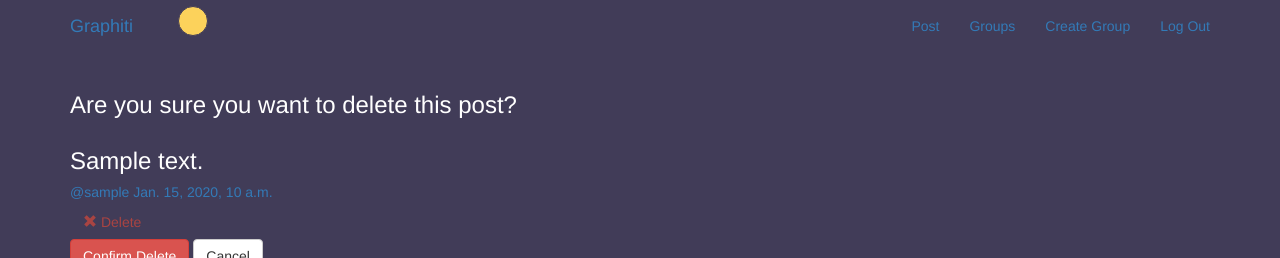
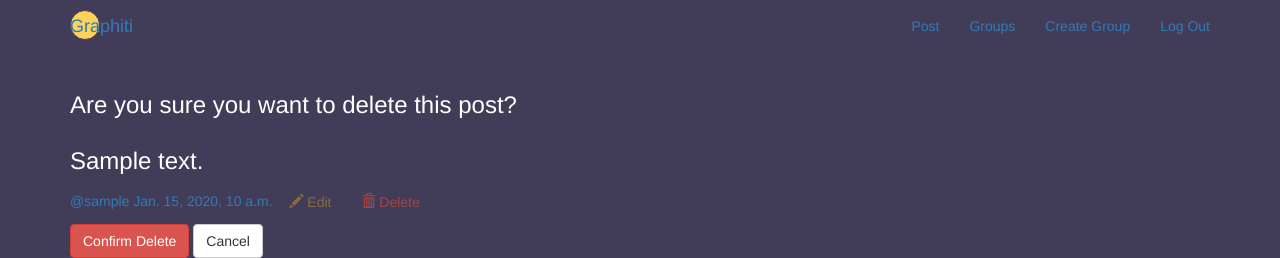
Before and after one commit to kmoh19/simplesocial, a Django app: page /posts/delete/1/ in a window 1280 px wide. Shown: the top 258 px of the page. Run offline with Django 3.2, Linux system fonts and the light colour scheme; a user stored in the database is signed in; tables that the repository leaves empty hold one stand-in row (values such as "Sample post"); some libraries are stand-ins or nearby versions.

Commit message:
graphiti branch
several errors corrected - post update sorted, posts template tag
implemented.

```diff
--- a/groups/admin.py
+++ b/groups/admin.py
@@ -4,7 +4,7 @@ from . import models
 
 
 
-class GroupMemberInline(admin.TabularInline):
+class GroupMemberInline(admin.TabularInline):# how to display in admin page
     model=models.GroupMember
 
 admin.site.register(models.Group)
--- a/posts/models.py
+++ b/posts/models.py
@@ -2,6 +2,7 @@ from django.db import models
 from django.core.urlresolvers import reverse
 from django.conf import settings
 import misaka
+
 
 from groups.models import Group
 
@@ -19,15 +20,17 @@ class Post(models.Model):
     message = models.TextField()
     message_html = models.TextField(editable=False)
     group =models.ForeignKey(Group,related_name='posts',null=True,blank=True)
+    custom_viz = models.TextField(blank=True)
+    #custom_viz_html= models.TextField(editable=False,blank=True)
 
     def __str__(self):
         return self.message
 
 
     def save(self,*args,**kwargs):
-        self.message_html =misaka.html(self.message)
-
-        super().save(*args,**kwargs)
+        #self.custom_viz_html = self.custom_viz
+        self.message_html = misaka.html(self.message,extensions=('tables','fence-code',))
+        super(Post,self).save(*args,**kwargs)
 
     def get_absolute_url(self):
         return reverse('posts:single',kwargs={'username':self.user.username,'pk':self.pk})
--- a/posts/templates/posts/_post.html
+++ b/posts/templates/posts/_post.html
@@ -15,14 +15,20 @@
 				<a href="{% url 'posts:single' username=post.user.username pk=post.pk %}">{{post.created_at}}</a>
 
 			</time>
-		</h5>
-
-		<div class='media-footer'>
 
 			{% if user.is_authenticated and post.user == user %}
-			<a href="{% url 'posts:delete' pk=post.pk %}" title='delete' class='btn btn-simple'>
 
-				<span class='glyphicon glyphicon-remove text-danger' aria-hidden='true'></span>
+			<a href="{% url 'posts:edit' pk=post.pk %}" title='edit' class='btn btn-simple edits'>
+
+				<span class='glyphicon glyphicon-pencil text-warning' aria-hidden='true'></span>
+				<span class='text-warning icon-label'>Edit</span>
+
+
+			</a>
+
+			<a href="{% url 'posts:delete' pk=post.pk %}" title='delete' class='btn btn-simple edits'>
+
+				<span class='glyphicon glyphicon-trash text-danger' aria-hidden='true'></span>
 				<span class='text-danger icon-label'>Delete</span>
 
 
@@ -30,7 +36,10 @@
 			{% endif %}
 
 
-		</div>
+
+		</h5>
+
+
 
 	</div>
 
--- a/posts/templates/posts/post_base.html
+++ b/posts/templates/posts/post_base.html
@@ -6,7 +6,7 @@
 	<div class='container'>
 		<div class = 'row'>
 
-		{% block prepost %}{% endblock %}
+		{% block pre_post_content %}{% endblock %}
 		{% block post_content %}{% endblock %}
 		{% block post_post %}{% endblock %}
 
--- a/posts/urls.py
+++ b/posts/urls.py
@@ -9,10 +9,14 @@ urlpatterns=[
 
              url(r'^new/$',views.CreatePost.as_view(),name='create'),
 
+#              url(r'^new_viz/$',views.CreateVizPost.as_view(),name='create_viz'),
+
              url(r'^by/(?P<username>[-\w]+)/$',views.UserPosts.as_view(),name='for_user'),
 
              url(r'^by/(?P<username>[-\w]+)/(?P<pk>\d+)/$',views.PostDetail.as_view(),name='single'),
 
              url(r'^delete/(?P<pk>\d+)/$', views.DeletePost.as_view(), name='delete'),
 
+             url(r'^edit/(?P<pk>\d+)/$', views.UpdatePost.as_view(), name='edit'),
+
              ]
--- a/posts/views.py
+++ b/posts/views.py
@@ -53,7 +53,7 @@ class PostDetail(SelectRelatedMixin,generic.DetailView):
 
 class CreatePost(LoginRequiredMixin,SelectRelatedMixin,generic.CreateView):
 
-    fields =['message','group']
+    fields =['message','custom_viz','group']
     model = models.Post
 
     def form_valid(self,form):
@@ -61,6 +61,18 @@ class CreatePost(LoginRequiredMixin,SelectRelatedMixin,generic.CreateView):
         self.object.user= self.request.user
         self.object.save()
         return super().form_valid(form)
+
+
+# class CreateVizPost(LoginRequiredMixin,SelectRelatedMixin,generic.CreateView):
+#
+#     fields =['message','custom_viz','group']
+#     model = models.Post
+#
+#     def form_valid(self,form): #form validation and setting user to active user
+#         self.object =form.save(commit=False)
+#         self.object.user= self.request.user
+#         self.object.save()
+#         return super().form_valid(form)
 
 
 class DeletePost(LoginRequiredMixin,SelectRelatedMixin,generic.DeleteView):
@@ -76,3 +88,10 @@ class DeletePost(LoginRequiredMixin,SelectRelatedMixin,generic.DeleteView):
     def delete(self,*args,**kwargs):
         messages.success(self.request,'Post Deleted')
         return super().delete(*args,**kwargs)
+
+
+
+class UpdatePost(LoginRequiredMixin,SelectRelatedMixin,generic.UpdateView):
+    model =models.Post
+    fields =('message','custom_viz','group')
+    select_related =('user','group')
--- a/simplesocial/settings.py
+++ b/simplesocial/settings.py
@@ -38,7 +38,9 @@ INSTALLED_APPS = [
     'django.contrib.sessions',
     'django.contrib.messages',
     'django.contrib.staticfiles',
+    'debug_toolbar', # toolbar requires staticfiles to work so enter static files before it in the list
     'bootstrap3',
+    'django_extensions',
     'accounts',
     'groups',
     'posts',
@@ -52,6 +54,7 @@ MIDDLEWARE = [
     'django.contrib.auth.middleware.AuthenticationMiddleware',
     'django.contrib.messages.middleware.MessageMiddleware',
     'django.middleware.clickjacking.XFrameOptionsMiddleware',
+    'debug_toolbar.middleware.DebugToolbarMiddleware', # remember to set this!!!
 ]
 
 ROOT_URLCONF = 'simplesocial.urls'
@@ -126,3 +129,4 @@ STATIC_URL = '/static/'
 STATICFILES_DIRS=[os.path.join(BASE_DIR,'static'),]
 LOGIN_REDIRECT_URL ='test'
 LOGOUT_REDIRECT_URL='thanks'
+INTERNAL_IPS=['127.0.0.1'] #ensures debug toolbar is only available on local address not when deployed and debug set to true
--- a/simplesocial/urls.py
+++ b/simplesocial/urls.py
@@ -16,6 +16,8 @@ Including another URLconf
 from django.conf.urls import url,include
 from django.contrib import admin
 from . import views
+from django.conf import settings
+
 
 urlpatterns = [
     url(r'^admin/', admin.site.urls),
@@ -28,3 +30,21 @@ urlpatterns = [
     url(r'^groups/',include('groups.urls', namespace='groups')),
 
 ]
+
+if settings.DEBUG:
+    import debug_toolbar
+    urlpatterns=[
+
+
+                url(r'^__debug__/',include(debug_toolbar.urls)),
+                url(r'^admin/', admin.site.urls),
+                url(r'^$',views.HomePage.as_view(),name='home'),
+                url(r'^accounts/',include('accounts.urls', namespace='accounts')),
+                url(r'^accounts/',include('django.contrib.auth.urls')), # additional stuff to enable auth views connection?
+                url(r'^test/$',views.TestPage.as_view(),name='test'),
+                url(r'^thanks/$',views.ThanksPage.as_view(),name='thanks'),
+                url(r'^posts/',include('posts.urls', namespace='posts')),
+                url(r'^groups/',include('groups.urls', namespace='groups')),
+
+
+                 ]
--- a/static/simplesocial/css/master.css
+++ b/static/simplesocial/css/master.css
@@ -1,12 +1,26 @@
 body{
 
 	margin:0;
-	overflow: hidden;
 	background-color: #413C58;
 	color:white;
 
 
 }
+
+.media-body{
+
+	position:relative;
+
+}
+
+
+/* .edits{ */
+
+/* 	float: right; */
+
+
+
+/* } */
 
 .bdy{
 
@@ -18,8 +32,9 @@ body{
 
 .icontent {
   position: absolute;
-  top: 40%;
-  left: 15%;
+  top: 48%;
+  left: 32.5%;
+  z-index: -1;
   transform: translate(-50%, -50%);
   display: block;
 }
--- a/templates/base.html
+++ b/templates/base.html
@@ -1,5 +1,6 @@
 <!DOCTYPE html>
 {% load staticfiles %}
+
 <html>
 
 	<head>
@@ -15,7 +16,7 @@
 		<!-- custom css -->
 		<link rel='stylesheet' href="{% static 'simplesocial/css/master.css' %}">
 
-
+		<script src="https://d3js.org/d3.v4.min.js"></script>
 
 	</head>
 
@@ -25,15 +26,15 @@
 	<nav class='navbar mynav' role='navigation' id='navbar'>
 
 		<div class='container'>
-			<span class='bdy'>
+
+
+			<a style='position:relative' class='navbar-brand mynav' href="{% url 'home'%}">Graphiti<span class='bdy'>
   				<div class="icontent">
     				<div class="sun">
       					<div class="shadow"></div>
     				</div>
                 </div>
-				<span>
-
-			<a class='navbar-brand mynav' href="{% url 'home'%}">Graphiti</a>
+				</span></a>
 			<ul class='nav navbar-nav navbar-right'>
 			{% if user.is_authenticated %}
 				<li><a href="{% url 'posts:create' %}">Post</a></li>
```
Also changed, not shown: posts/templates/posts/post_detail.html (+5 -2 lines), posts/templates/posts/post_form.html (+20 -0 lines), posts/templates/posts/post_list.html (+20 -14 lines), accounts/migrations/0001_initial.py, groups/migrations/0001_initial.py, posts/migrations/0001_initial.py.
